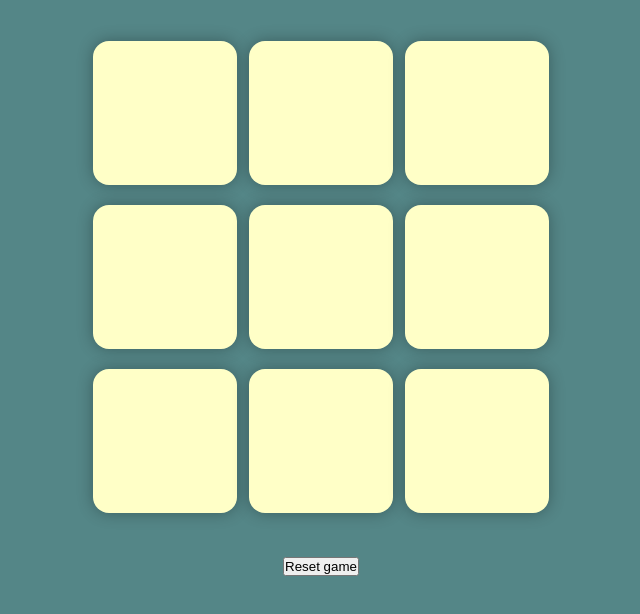
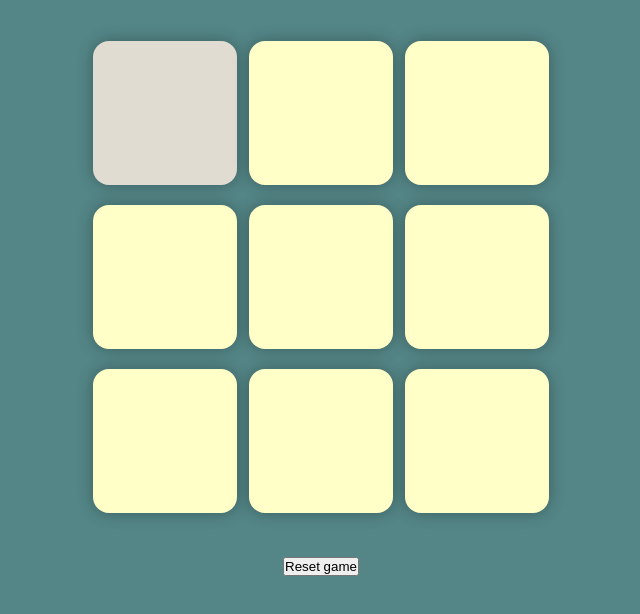
Before and after one commit to imadi19/Tic-Tac-Toe, a plain HTML site: page index.html in a window 1280 px wide. In both pictures the pointer is over the button 484 px from the left and 153 px from the top of the page. Shown: the part 40-654 px from the top of the page, without its empty margins (319-959 px from the left). Drawn offline with Linux system fonts and the light colour scheme.

Commit message:
Update style.css

```diff
--- a/style.css
+++ b/style.css
@@ -72,3 +72,8 @@ body {
 .hide {
   display: none;
 }
+.box:hover {
+    background-color: #e1dcd1;
+    cursor: pointer;
+    transition: background-color 0.3s ease;
+}
```
